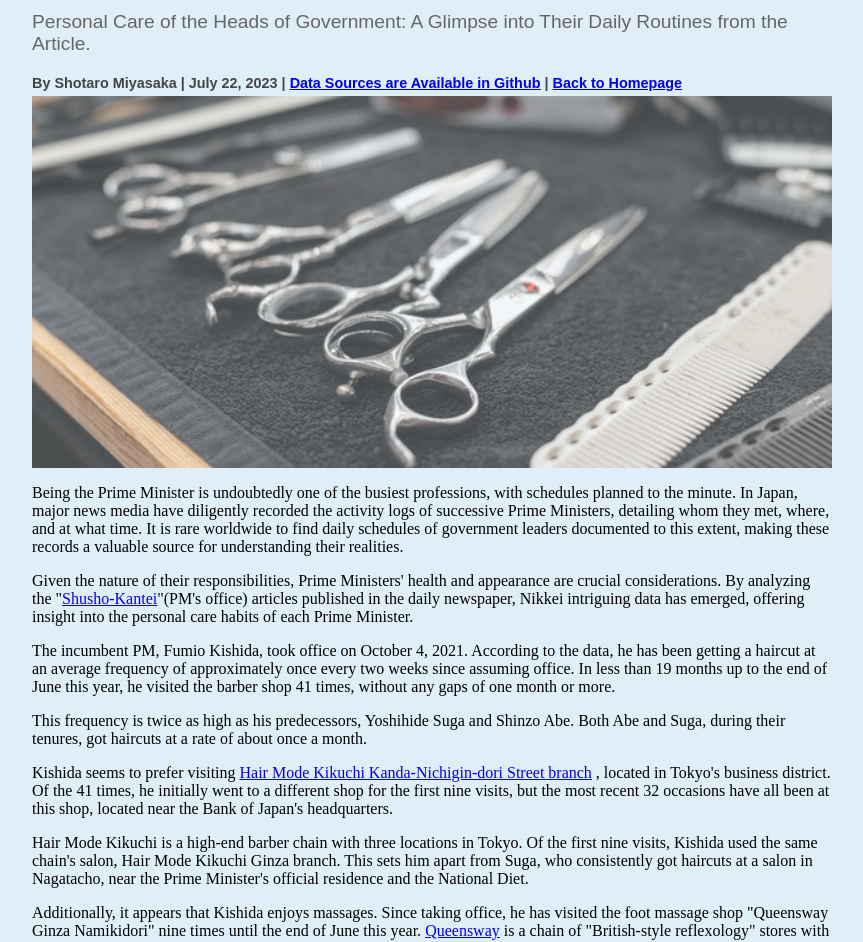
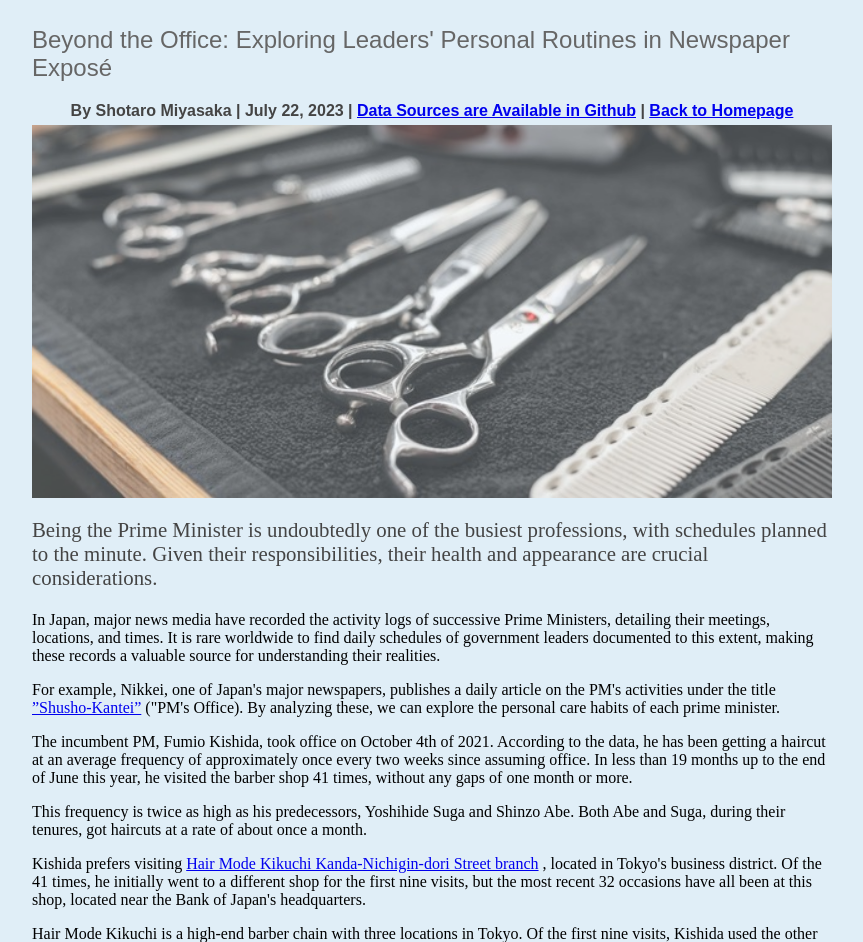
Before and after one commit to sho-miyasaka/project-03, a plain HTML site: page index.html in a window 1280 px wide. Shown: the part 130-1072 px from the top of the page, without its empty margins (208-1071 px from the left). Drawn offline with nearby package versions, Linux system fonts and the light colour scheme; a script that the page names is missing; a web font is replaced by a local one.

Commit message:
Update index.html

```diff
--- a/index.html
+++ b/index.html
@@ -3,7 +3,7 @@
     <head>
         <meta charset="utf-8" />
         <meta name="viewport" content="width=max-width, initial-scale=1" />
-        <title>Japanese PM Kishida Prefers Refreshing at Chain Salons</title>
+        <title>Japanese PM Kishida Prefers Refreshing at a Chain Barber Shop</title>
         <link rel="stylesheet" href="https://cdnjs.cloudflare.com/ajax/libs/ionicons/2.0.1/css/ionicons.min.css">
 
 
@@ -54,28 +54,47 @@
 
 
         .headline {
-            font-size: 2.5rem;
+            font-size: 2.8rem;
             font-family: 'Concert One', sans-serif;
             font-weight: bold;
             color: #333;
             text-align: left;
             width: 100%;
-            margin-top: 20px; /* 追加 */
+            margin-top: 20px;
         }
 
         .subheadline {
             font-family: 'Adelle Sans', sans-serif;
-            font-size: 1.2rem;
+            font-size: 1.5rem;
             font-weight: normal;
             color: #666;
             margin-bottom: 20px;
+            text-align: left;
         }
 
         .credit {
             font-family: 'Arial', sans-serif;
+            font-size: 1.0rem;
+            font-weight: bold;
+            color: #444;
+			text-align: center;
+            margin-bottom: 5px;
+        }
+
+		.lede {
+			font-size: 1.3rem;
+            font-weight: normal;
+            color: #444;
+			text-align: left;
+            margin-bottom: 5px;
+		}
+
+		.caption {
+            font-family: 'Arial', sans-serif;
             font-size: 0.9rem;
             font-weight: bold;
             color: #444;
+			text-align: left;
             margin-bottom: 5px;
         }
 
@@ -158,25 +177,29 @@
 
         <div class="section" style="max-width: 800px; margin: 0 auto;">
             <div class="intro">
-                <h1 class="headline">Japanese PM Kishida Prefers Refreshing at Chain Salons</h1>
+                <h1 class="headline">Japanese PM Kishida Prefers Refreshing at a Chain Barber Shop</h1>
 
-                <p class="subheadline">Personal Care of the Heads of Government: A Glimpse into Their Daily Routines from the Article.</p>
+                <p class="subheadline">Beyond the Office: Exploring Leaders' Personal Routines in Newspaper Exposé</p>
                 <p class="credit super-font">By Shotaro Miyasaka | July 22, 2023 | <a href="https://github.com/sho-miyasaka/project-03" target="_blank"><u>Data Sources are Available in Github</u></a> | <a href="https://sho-miyasaka.github.io/">Back to Homepage</a></p>
 
             </div>
             <div>
             <img src="images/barber-shop-tools.jpg" alt="Barber Shop Tools Arrangement">
             </div>
+            <div class="lede">
+                <p>Being the Prime Minister is undoubtedly one of the busiest professions, with schedules planned to the minute. Given their responsibilities, their health and appearance are crucial considerations.</p>
+            </div>
             <div>
-                <p>Being the Prime Minister is undoubtedly one of the busiest professions, with schedules planned to the minute. In Japan, major news media  have diligently recorded the activity logs of successive Prime Ministers, detailing whom they met, where, and at what time. It is rare worldwide to find daily schedules of government leaders documented to this extent, making these records a valuable source for understanding their realities.</p>
 
-                <p>Given the nature of their responsibilities, Prime Ministers' health and appearance are crucial considerations. By analyzing the "<a href="https://www.nikkei.com/theme/?dw=22041100">Shusho-Kantei</a>"(PM's office) articles published in the daily newspaper, Nikkei intriguing data has emerged, offering insight into the personal care habits of each Prime Minister.</p>
+                <p>In Japan, major news media have recorded the activity logs of successive Prime Ministers, detailing their meetings, locations, and times. It is rare worldwide to find daily schedules of government leaders documented to this extent, making these records a valuable source for understanding their realities.</p>
+
+                <p>For example, Nikkei, one of Japan's major newspapers, publishes a daily article on the PM's activities under the title <a href="https://www.nikkei.com/theme/?dw=22041100">”Shusho-Kantei”</a> ("PM's Office). By analyzing these, we can explore the personal care habits of each prime minister.</p>
 
                 <div class="flourish-embed flourish-heatmap" data-src="visualisation/14484170?1416304">
                     <script src="https://public.flourish.studio/resources/embed.js"></script>
                 </div>
 
-                <p>The incumbent PM, Fumio Kishida, took office on October 4, 2021. According to the data, he has been getting a haircut at an average frequency of approximately once every two weeks since assuming office. In less than 19 months up to the end of June this year, he visited the barber shop 41 times, without any gaps of one month or more.</p>
+                <p>The incumbent PM, Fumio Kishida, took office on October 4th of 2021. According to the data, he has been getting a haircut at an average frequency of approximately once every two weeks since assuming office. In less than 19 months up to the end of June this year, he visited the barber shop 41 times, without any gaps of one month or more.</p>
 
                 <p>This frequency is twice as high as his predecessors, Yoshihide Suga and Shinzo Abe. Both Abe and Suga, during their tenures, got haircuts at a rate of about once a month.</p>
 
@@ -184,11 +207,11 @@
                     <script src="https://public.flourish.studio/resources/embed.js"></script>
                 </div>
 
-                <p>Kishida seems to prefer visiting <a href="https://hairmodekikuchi.com/kanda/">Hair Mode Kikuchi Kanda-Nichigin-dori Street branch</a> , located in Tokyo's business district. Of the 41 times, he initially went to a different shop for the first nine visits, but the most recent 32 occasions have all been at this shop, located near the Bank of Japan's headquarters.</p>
+                <p>Kishida prefers visiting <a href="https://hairmodekikuchi.com/kanda/">Hair Mode Kikuchi Kanda-Nichigin-dori Street branch</a> , located in Tokyo's business district. Of the 41 times, he initially went to a different shop for the first nine visits, but the most recent 32 occasions have all been at this shop, located near the Bank of Japan's headquarters.</p>
 
-                <p>Hair Mode Kikuchi is a high-end barber chain with three locations in Tokyo. Of the first nine visits, Kishida used the same chain's salon, Hair Mode Kikuchi Ginza branch. This sets him apart from Suga, who consistently got haircuts at a salon in Nagatacho, near the Prime Minister's official residence and the National Diet.</p>
+                <p>Hair Mode Kikuchi is a high-end barber chain with three locations in Tokyo. Of the first nine visits, Kishida used the other same chain's salon, Hair Mode Kikuchi Ginza branch. This sets him apart from Suga, who consistently got haircuts at the salon near the Prime Minister's official residence and the National Diet.</p>
 
-                <p>Additionally, it appears that Kishida enjoys massages. Since taking office, he has visited the foot massage shop "Queensway Ginza Namikidori" nine times until the end of June this year. <a href="https://www.queensway-group.jp/">Queensway</a> is a chain of "British-style reflexology" stores with branches in major cities across Japan.</p>
+                <p>Additionally, it appears that Kishida enjoys massages. Since his taking office, he has visited the foot massage shop "Queensway Ginza Namikidori" nine times until the end of June this year. <a href="https://www.queensway-group.jp/">Queensway</a> is a chain of "British-style reflexology" stores with branches in major cities across Japan.</p>
 
                 <div class="flourish-embed flourish-map" data-src="visualisation/14520713?1416304">
                     <script src="https://public.flourish.studio/resources/embed.js"></script>
```
